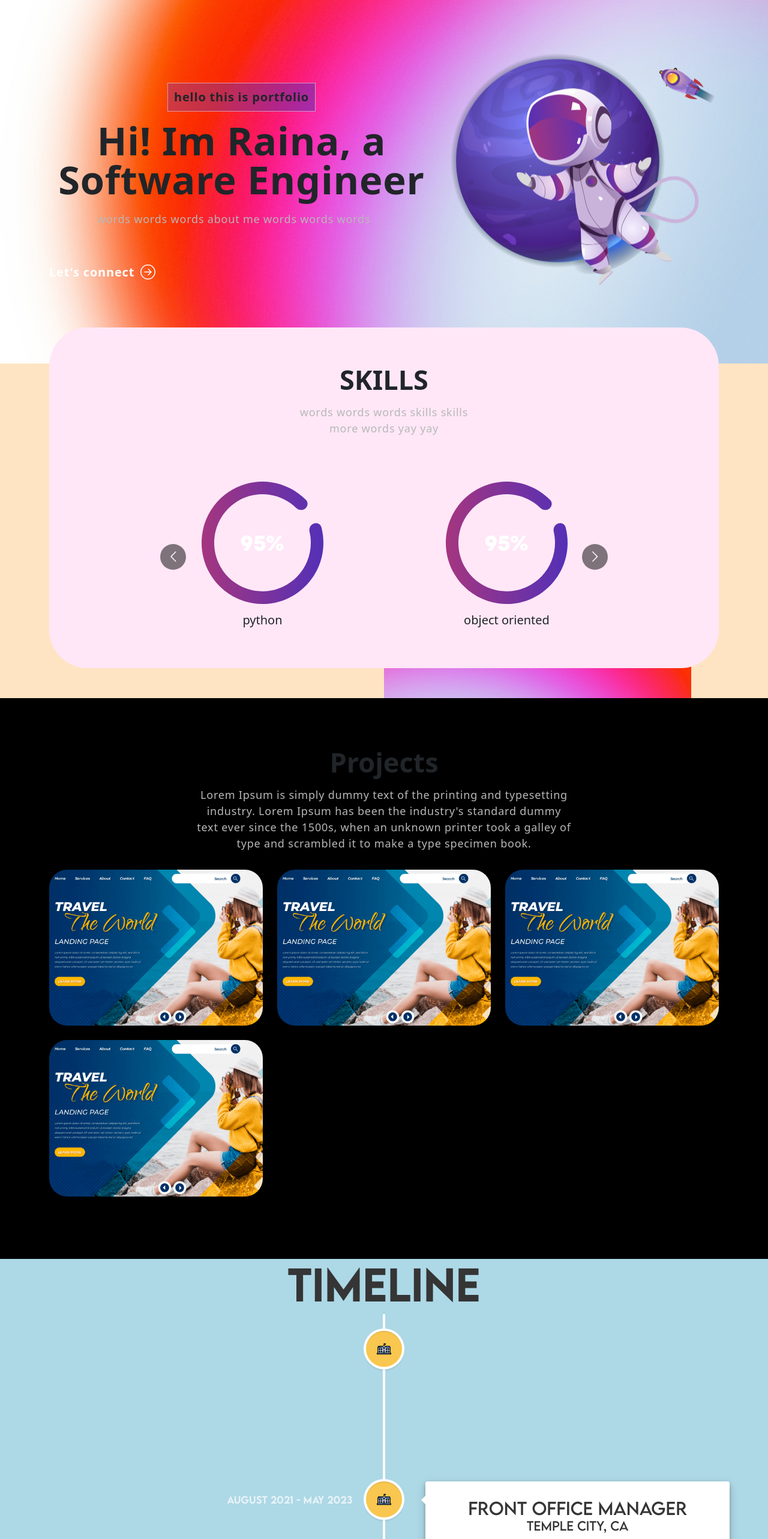
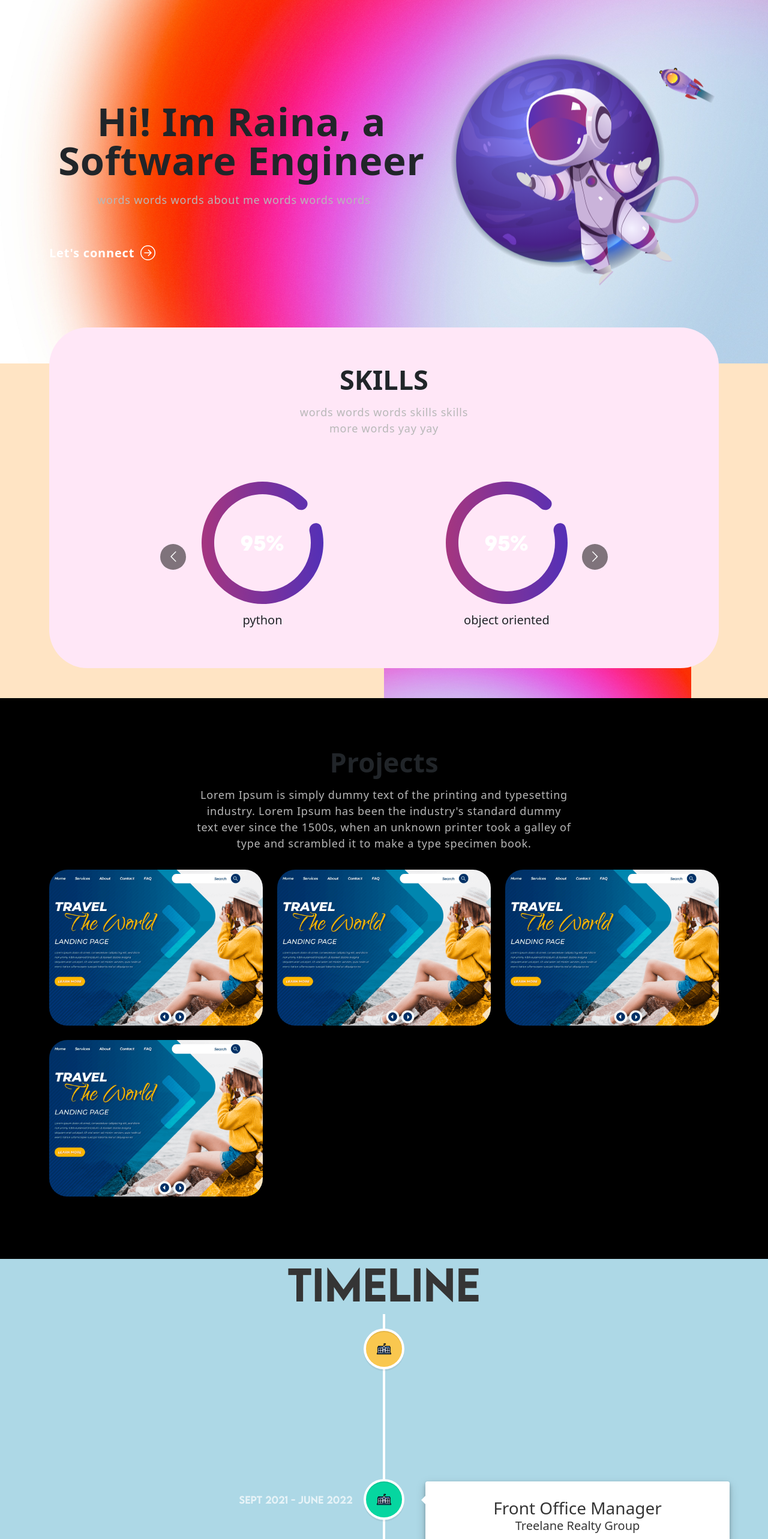
Before and after one commit to rainawan/Portfolio, a React (Create React App) app: page / in a window 1280 px wide. Shown: the part 160-2726 px from the top of the page at 60% size. Built offline with nearby package versions, Linux system fonts and the light colour scheme.

Commit message:
timeline info

```diff
--- a/src/App.css
+++ b/src/App.css
@@ -102,6 +102,7 @@ nav.navbar a.navbar-brand {
     width: 15%;
 }
 nav.navbar .navbar-nav .nav-link.navbar-link {
+  font-family: Lemon;
   font-weight: 400;
   color: #fff !important;
   letter-spacing: 0.8px;
@@ -243,16 +244,6 @@ nav.navbar .navbar-toggler[aria-expanded="true"] .navbar-toggler-icon {
   background-position: top center;
   background-size: cover;
   background-repeat: no-repeat;
-}
-.banner .tagline {
-  font-weight: 700;
-  letter-spacing: 0.8px;
-  padding: 8px 10px;
-  background: linear-gradient(90.21deg, rgba(170, 54, 124, 0.5) -5.91%, rgba(74, 47, 189, 0.5) 111.58%);
-  border: 1px solid rgba(255, 255, 255, 0.5);
-  font-size: 20px;
-  margin-bottom: 16px;
-  display: inline-block;
 }
 .banner h1 {
   font-size: 65px;
@@ -477,6 +468,7 @@ nav.navbar .navbar-toggler[aria-expanded="true"] .navbar-toggler-icon {
   height: 42px;
   position: absolute;
   border-radius: 50%;
+  margin-left: 200px;
 }
 
 /************ Contact Css ************/
@@ -555,7 +547,6 @@ nav.navbar .navbar-toggler[aria-expanded="true"] .navbar-toggler-icon {
 /************ Timeline Css ************/
 .timeline {
   background: #add8e6;
-  font-family: Lemon;
   font-size: 14px;
   color: rgb(53, 53, 53);
 }
--- a/src/components/Banner.js
+++ b/src/components/Banner.js
@@ -41,7 +41,6 @@ export const Banner = () => {
             <Container>
                 <Row className="align-items-center">
                     <Col xs={12} md={6} xl={7}>
-                        <span className="tagline">hello this is portfolio</span>
                         <h1>{'Hi! Im Raina, a '}<span className="wrap">{text}</span></h1>
                         <p>words words words about me words words words</p>
                         <button onClick={() => console.log('connect')}>Let's connect <ArrowRightCircle size={25}></ArrowRightCircle></button>
--- a/src/components/Timeline.js
+++ b/src/components/Timeline.js
@@ -11,27 +11,34 @@ export const Timeline = () => {
             id: 1,
             title: "Pasadena City College",
             location: "B.S. Computer Science",
-            description: ['1111','22222'],
-                // "Honors Program; She.Codes Secretary; ",
-            date: "August 2021 - June 2023",
+            description: "Honors Program",
+            date: "August 2021 - June 2023 (Before Transfer)",
             icon: "school",
         },
         {
             id: 2,
             title: "Front Office Manager",
-            location: "Temple City, CA",
-            description:
-                "Verified identification and documentation of 30+ visitors/hr while facilitating over 200 calls/day. Managed administrative functions for the CEO of a multinational realty investment company.",
-            date: "August 2021 - May 2023",
-            icon: "school",
+            location: "Treelane Realty Group",
+            description: "",
+            date: "Sept 2021 - June 2022",
+            icon: "work",
         },
         {
             id: 3,
-            title: "Computer Science at PCC",
-            location: "Pasadena, CA",
+            title: "Snap Engineering Academy",
+            location: "Snap Inc.",
             description:
-                "studeied in adjfak, graduated, courses taken:",
-            date: "August 2021 - May 2023",
+                "",
+            date: "June 2022 - August 2022",
+            icon: "work",
+        },
+        {
+            id: 4,
+            title: "Secretary",
+            location: "Society of Women Engineers",
+            description:
+                "",
+            date: "May 2022 - Present",
             icon: "school",
         },
     ]
```
